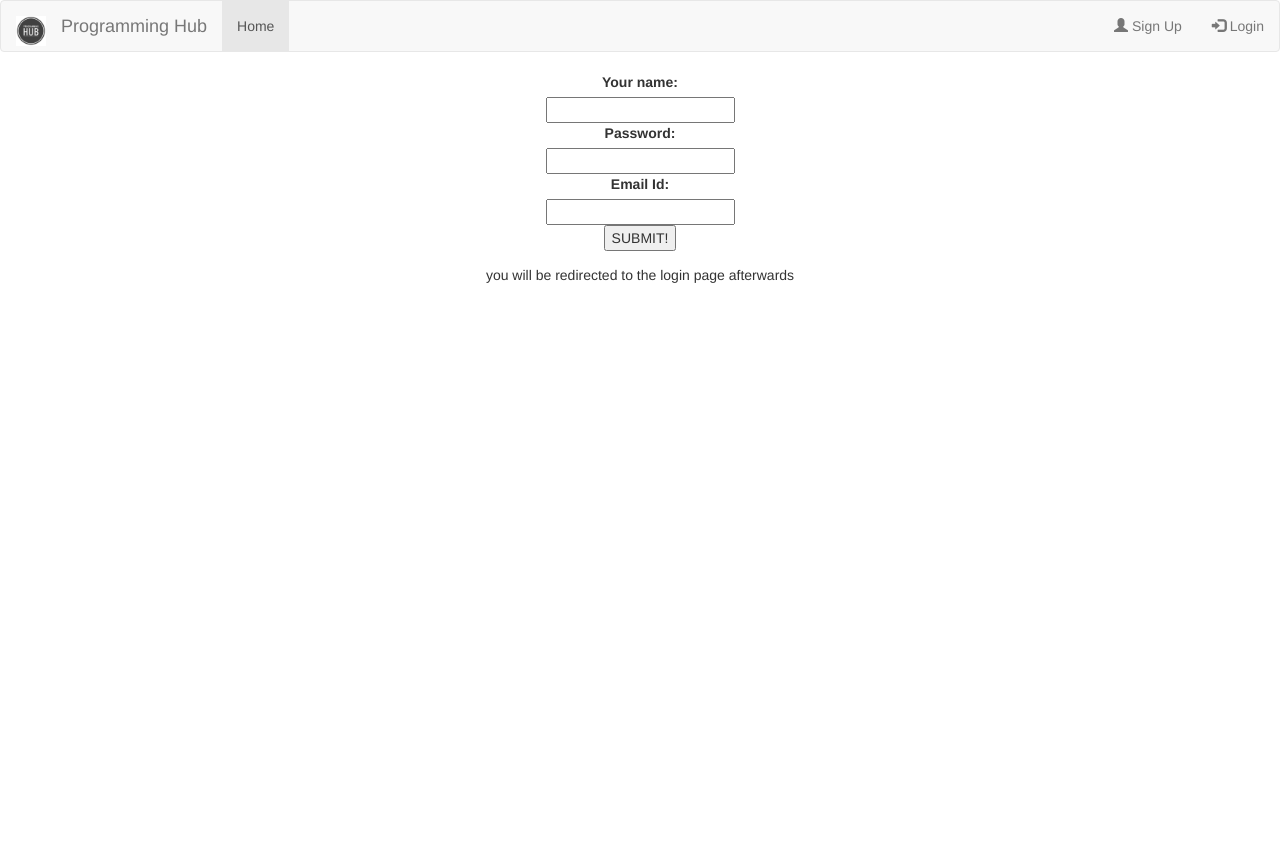
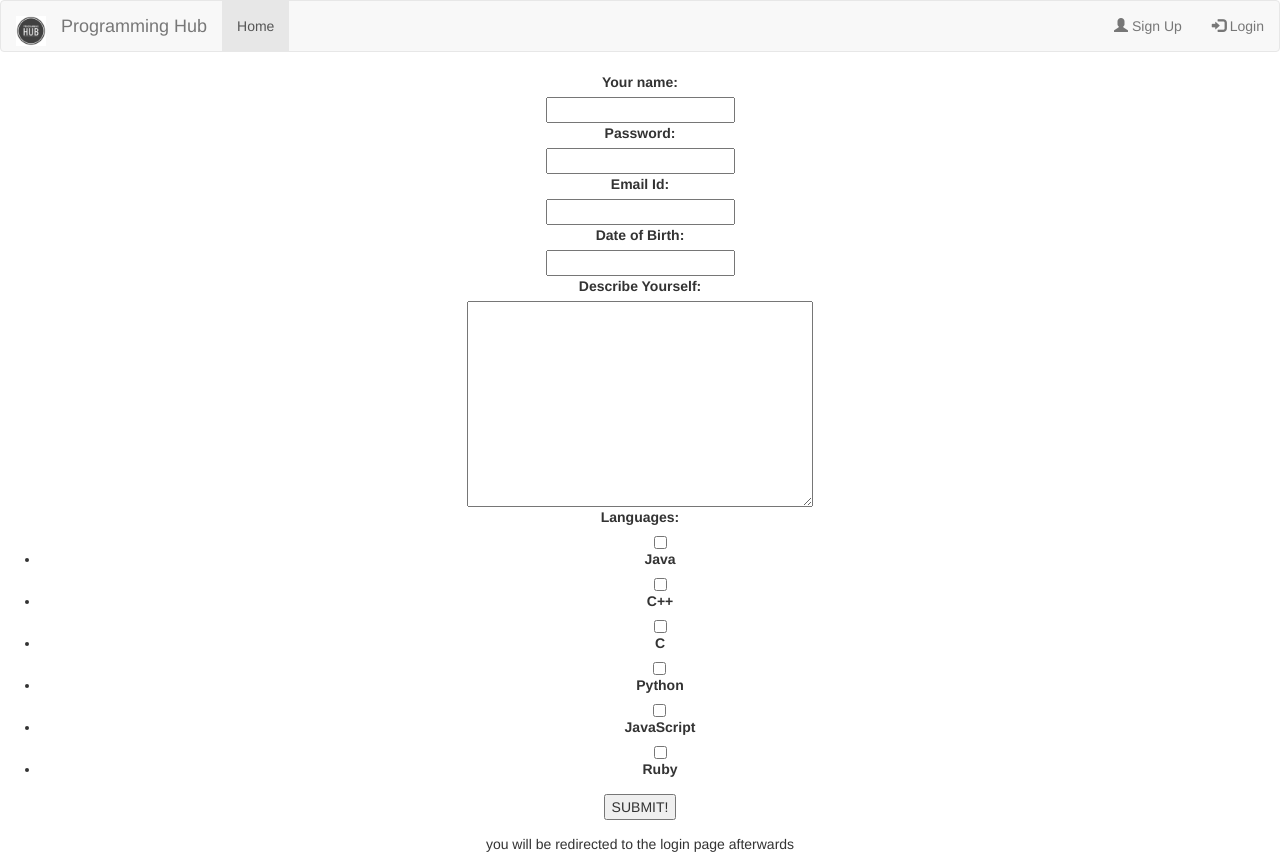
Before and after one commit to pythongiant/Programming-Hub, a Django app: page /sign in a window 1280 px wide. Before the commit the page ends 283 px from the top, so only its background shows below. Run offline with Django 3.2, Linux system fonts and the light colour scheme; parts of the project's set-up code (start-up, migrations or seed data) failed here and were passed over; some libraries are stand-ins or nearby versions.

Commit message:
Change Model

```diff
--- a/ProgrammerProfile/forms.py
+++ b/ProgrammerProfile/forms.py
@@ -1,10 +1,22 @@
-from django.forms import forms
-
+from django.forms import forms,extras
+from django import forms
 #To add a User into the database
 
-from django import forms
 
 class Add(forms.Form):
     Username = forms.CharField(label='Your name', max_length=100,initial=" ")
     Password=forms.CharField(widget=forms.PasswordInput,label="Password",initial=" ")
     Email = forms.EmailField(label="Email Id:", initial="",)
+
+    DOY = ('1980', '1981', '1982', '1983', '1984', '1985', '1986', '1987',
+           '1988', '1989', '1990', '1991', '1992', '1993', '1994', '1995',
+           '1996', '1997', '1998', '1999', '2000', '2001', '2002', '2003')
+
+    DOB = forms.DateField(label="Date of Birth",widget=extras.SelectDateWidget(years=DOY))
+    Description=forms.CharField(label="Describe Yourself",widget=forms.Textarea)
+    OPTIONS=(("Java","Java"),("C++","C++"),("C","C"),("Python","Python"),("JavaScript","JavaScript"),("Ruby","Ruby"))
+    Languages=forms.MultipleChoiceField(
+        required=True,
+        widget=forms.CheckboxSelectMultiple,
+        choices=OPTIONS,
+    )
--- a/ProgrammerProfile/views.py
+++ b/ProgrammerProfile/views.py
@@ -21,6 +21,8 @@
             username = form.cleaned_data['Username']
             password = form.cleaned_data['Password']
             email = form.cleaned_data['Email']
+            language=form.cleaned_data['Languages']
+            description=form.cleaned_data['Description']
 
             user = User.objects.create_user(username, email, password)
 
--- a/static/style.css
+++ b/static/style.css
@@ -11,6 +11,6 @@
   justify-content: center;
   text-align: center;
 }
- input {
+input,textarea,select {
             display: block
         }
```
Also changed, not shown: db.sqlite3.
